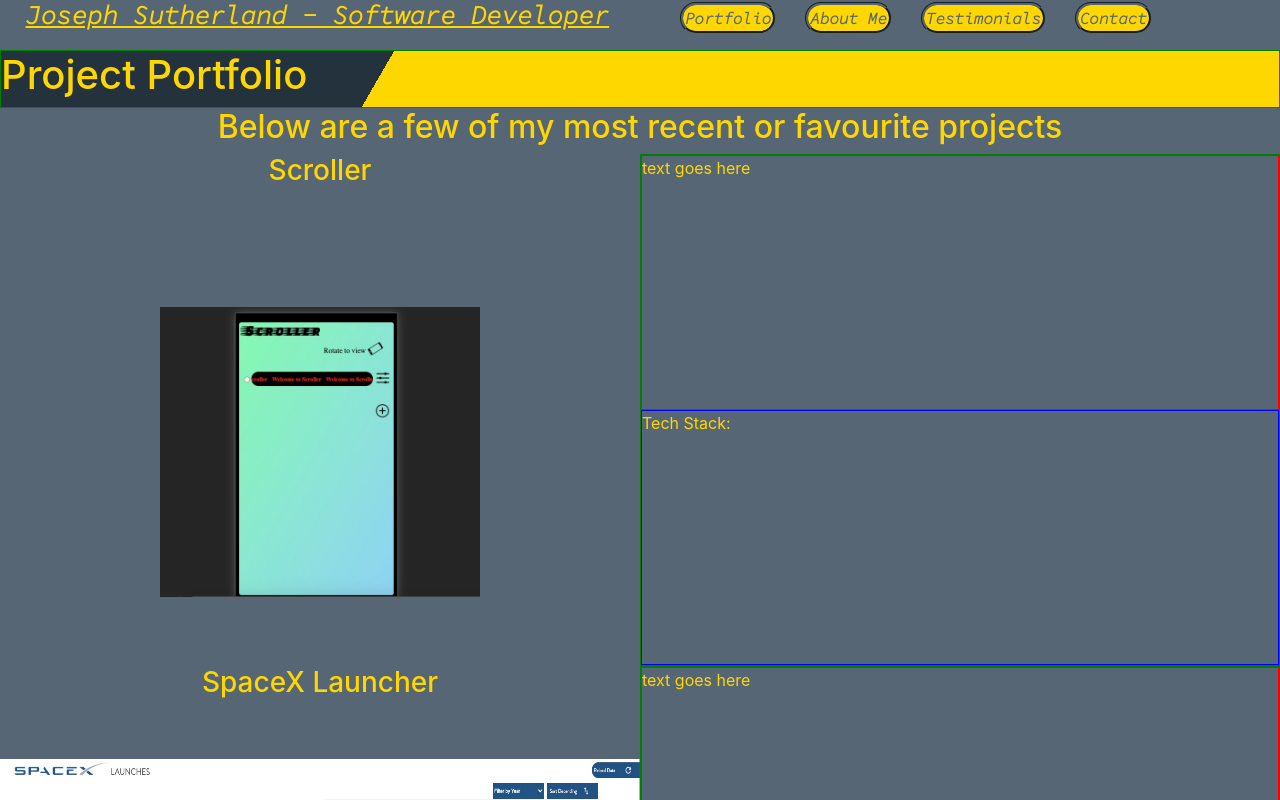
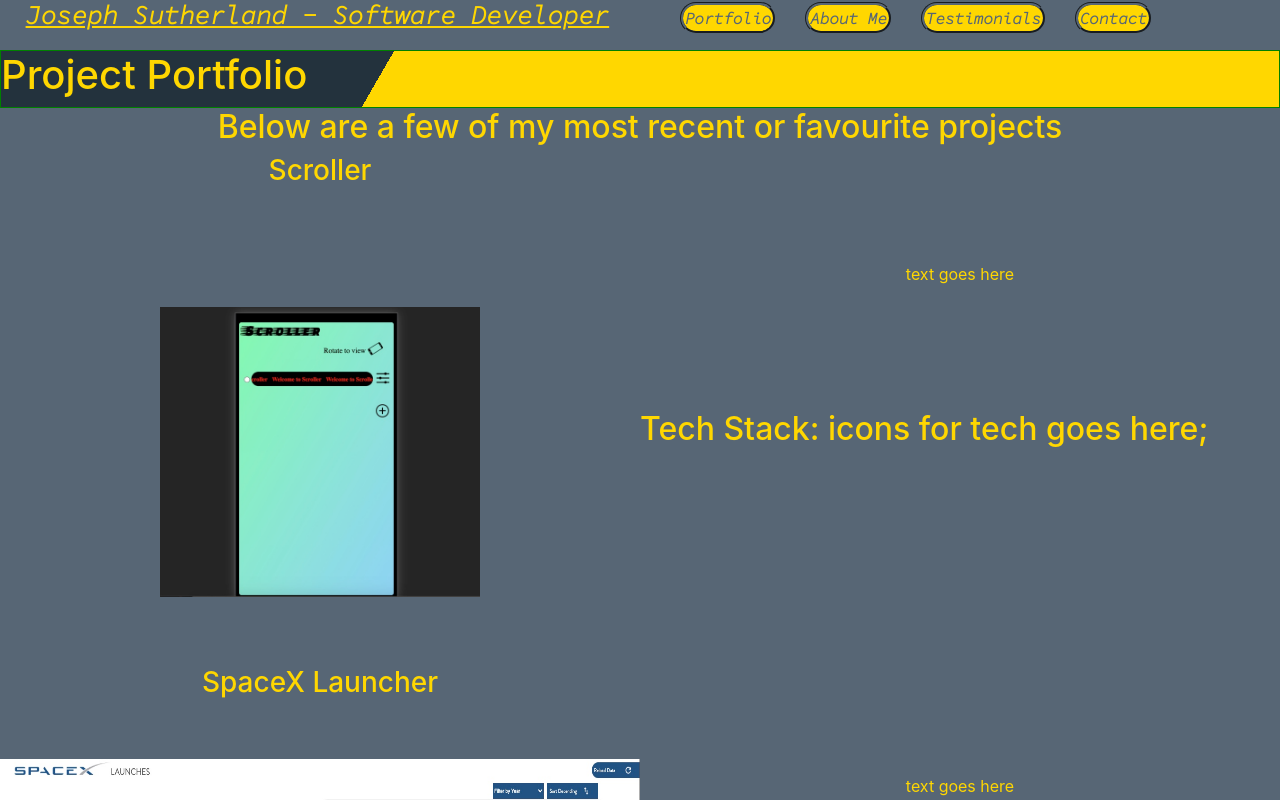
Before and after one commit to onitwin/portfoilio, a React (Create React App) app: page /portfolio in a window 1280 px wide. Shown: the top 800 px of the page. Built offline with nearby package versions, Linux system fonts and the light colour scheme.

Commit message:
styled projects articles

```diff
--- a/src/index.scss
+++ b/src/index.scss
@@ -265,19 +265,19 @@ html{
     }
     .project-description-container{
       display: block;
-      border:1px solid green;
       width:50%;
       color: $detailColor;
       article{
+        display: flex;
+        justify-content:center;
+        align-items:center;
         height:50%;
         width:100%;
         color: $detailColor;
-        border: 1px solid red;
         font-size: 1em;
       }
       .tech-stack-container{
         height:50%;
-        border:1px solid blue;;
       }
     }
   }
--- a/src/project/Project.js
+++ b/src/project/Project.js
@@ -20,8 +20,10 @@ const Project=({item})=>{
     </div>
     </div>
     <div className="project-description-container">
-    <article><p>text goes here</p></article>
-    <div className="tech-stack-container">Tech Stack:</div>
+    <article><p>text goes here </p></article>
+    <div className="tech-stack-container">
+    <h2>Tech Stack: icons for tech goes here;</h2>
+    </div>
     </div>
 
     </div>
```
